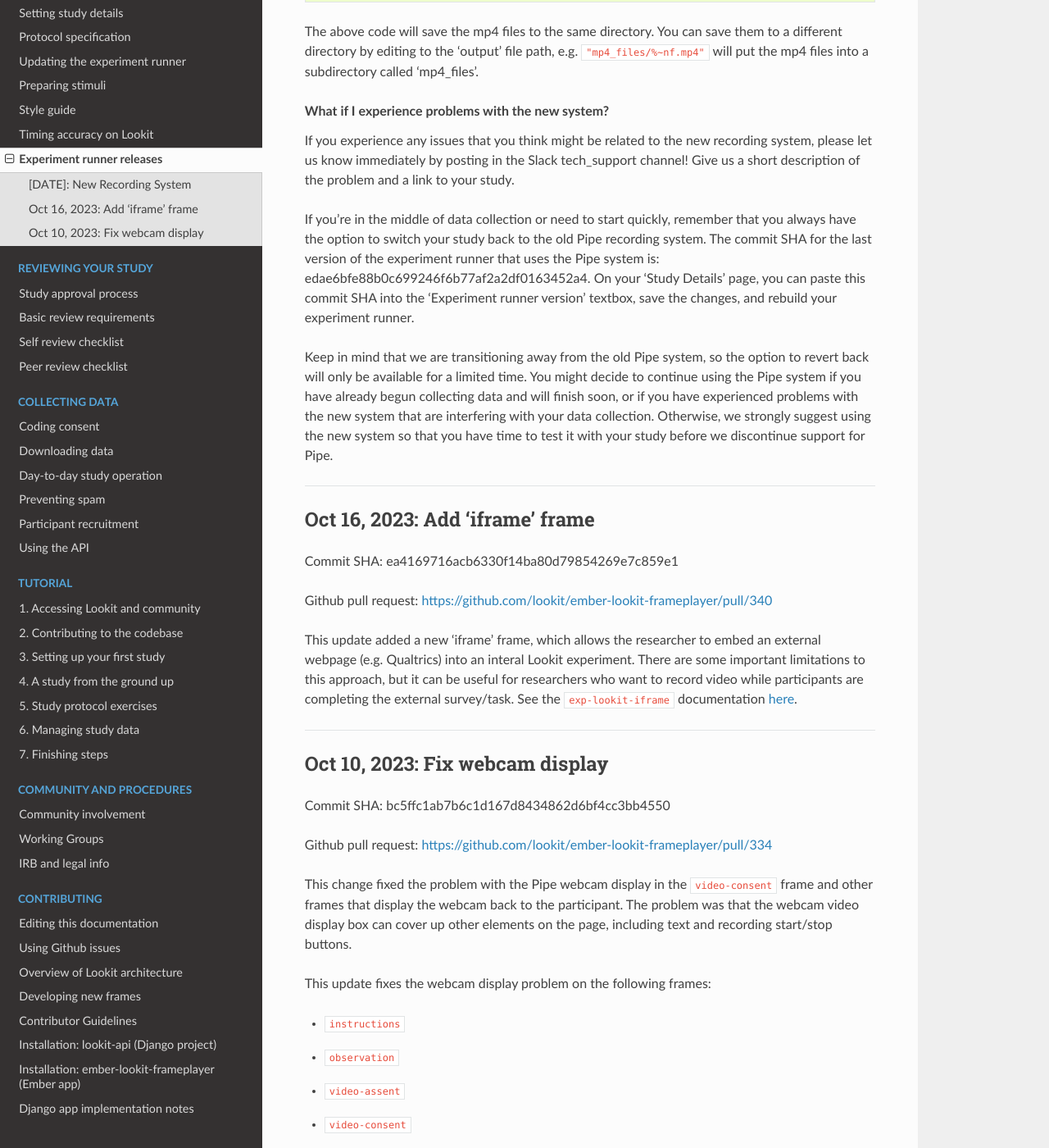
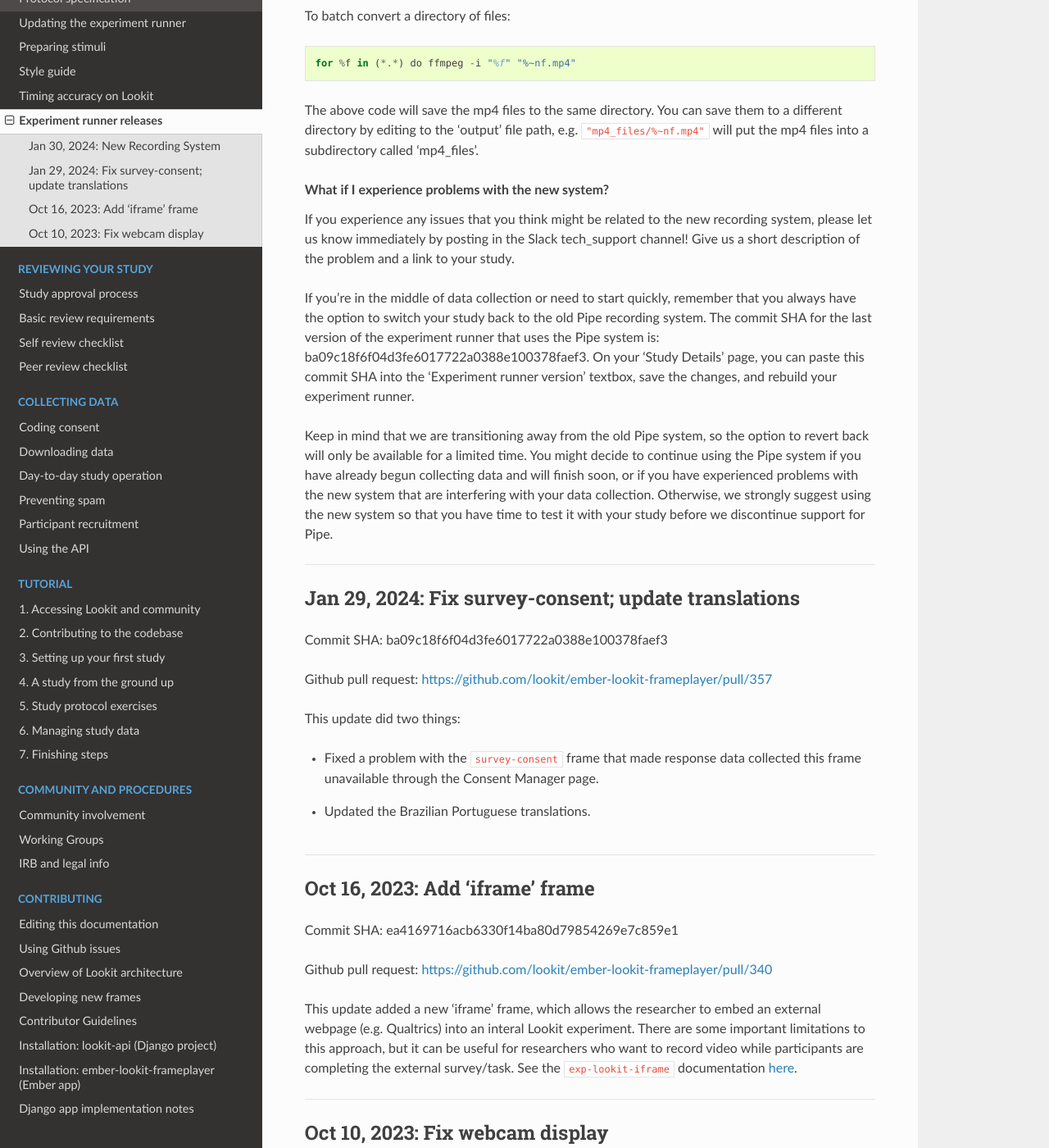
Before and after one commit to lookit/lookit-docs, a Sphinx documentation site: the page built from docs/source/researchers-runner-releases.rst, in a window 1280 px wide and 1400 px high, scrolled down 5209 px. Shown: the whole window at 82% size. Built offline with Sphinx 7.4.7 and the Read the Docs theme 2.0.0, drawn with Linux system fonts in a browser that asks for light colours; some of the changed text lies outside the part shown.

Commit message:
add entry for latest release, update last Pipe commit sha, set recordrtc release date to Jan 30th

```diff
--- a/docs/source/researchers-runner-releases.rst
+++ b/docs/source/researchers-runner-releases.rst
@@ -13,8 +13,8 @@
 
 ----
 
-[DATE]: New Recording System
-----------------------------
+Jan 30, 2024: New Recording System
+-----------------------------------
 
 Commit SHA: [COMMIT SHA]
 
@@ -47,7 +47,10 @@
 
 .. rubric:: Checking which recording system your study is using
 
-The easiest way to check is to go to the Study Details page for your study, find the “About this version” section, and look for the commit SHA and date (see screenshot below). If your version date is before [DATE], then your experiment is using the old Pipe system. If your version date is on or after [DATE], then your experiment is using the new system.
+The easiest way to check is to go to the Study Details page for your study, find the “About this version” section, and look for the commit SHA and date (see screenshot below).
+
+* Before January 30th 2024 (**2024-01-30**): old **Pipe** system
+* On or after January 30th 2024 (**2024-01-30**): new **RecordRTC** system
 
 .. image:: _static/img/efp-releases-about-version.png
     :alt: Study Details page with information about the study's experiment runner version.
@@ -138,9 +141,23 @@
 
 If you experience any issues that you think might be related to the new recording system, please let us know immediately by posting in the Slack tech_support channel! Give us a short description of the problem and a link to your study.
 
-If you're in the middle of data collection or need to start quickly, remember that you always have the option to switch your study back to the old Pipe recording system. The commit SHA for the last version of the experiment runner that uses the Pipe system is: edae6bfe88b0c699246f6b77af2a2df0163452a4. On your 'Study Details' page, you can paste this commit SHA into the 'Experiment runner version' textbox, save the changes, and rebuild your experiment runner.
+If you're in the middle of data collection or need to start quickly, remember that you always have the option to switch your study back to the old Pipe recording system. The commit SHA for the last version of the experiment runner that uses the Pipe system is: ba09c18f6f04d3fe6017722a0388e100378faef3. On your 'Study Details' page, you can paste this commit SHA into the 'Experiment runner version' textbox, save the changes, and rebuild your experiment runner.
 
 Keep in mind that we are transitioning away from the old Pipe system, so the option to revert back will only be available for a limited time. You might decide to continue using the Pipe system if you have already begun collecting data and will finish soon, or if you have experienced problems with the new system that are interfering with your data collection. Otherwise, we strongly suggest using the new system so that you have time to test it with your study before we discontinue support for Pipe.
+
+----
+
+Jan 29, 2024: Fix survey-consent; update translations
+-----------------------------------------------------------
+
+Commit SHA: ba09c18f6f04d3fe6017722a0388e100378faef3
+
+Github pull request: https://github.com/lookit/ember-lookit-frameplayer/pull/357
+
+This update did two things:
+
+* Fixed a problem with the ``survey-consent`` frame that made response data collected this frame unavailable through the Consent Manager page.
+* Updated the Brazilian Portuguese translations.
 
 ----
 
```
